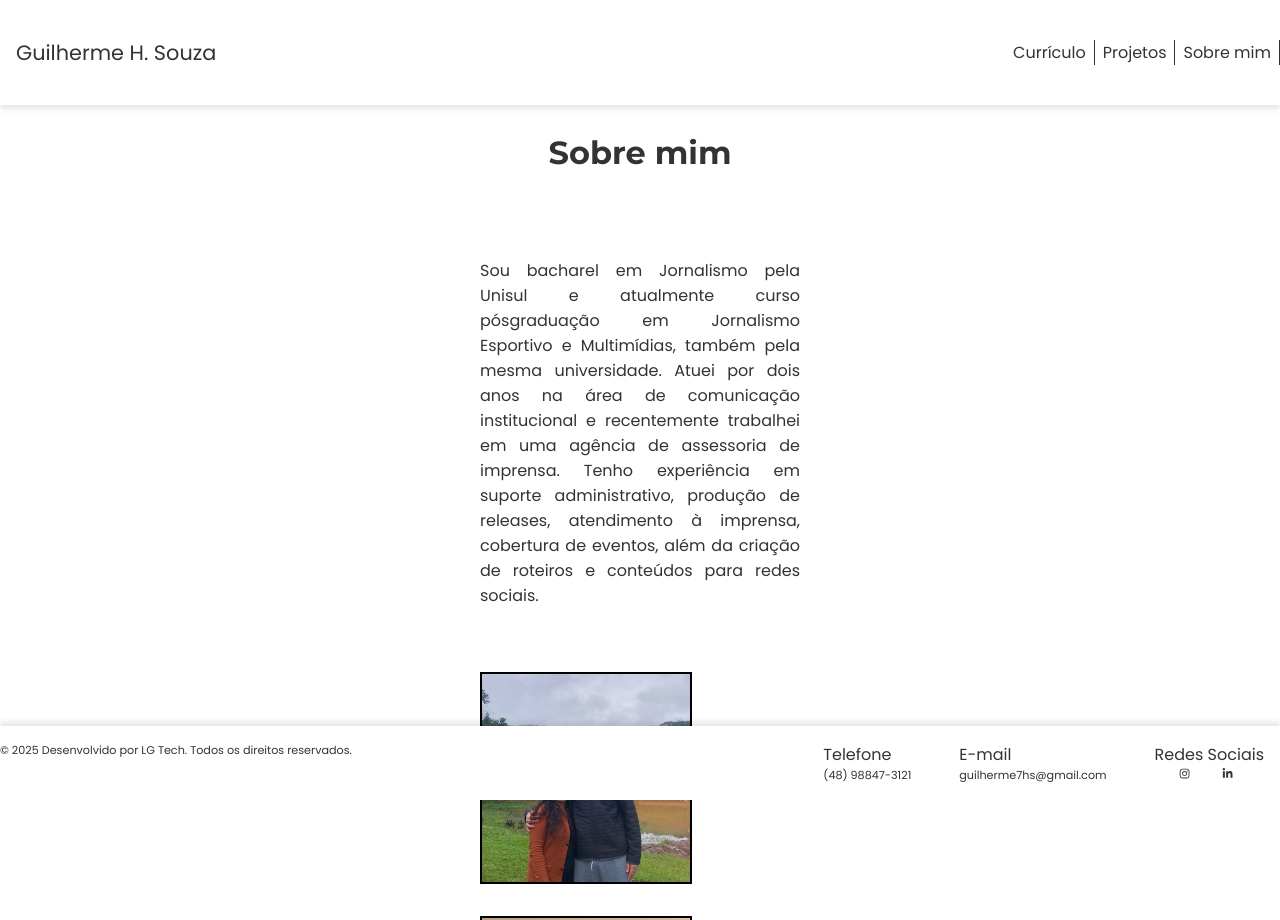
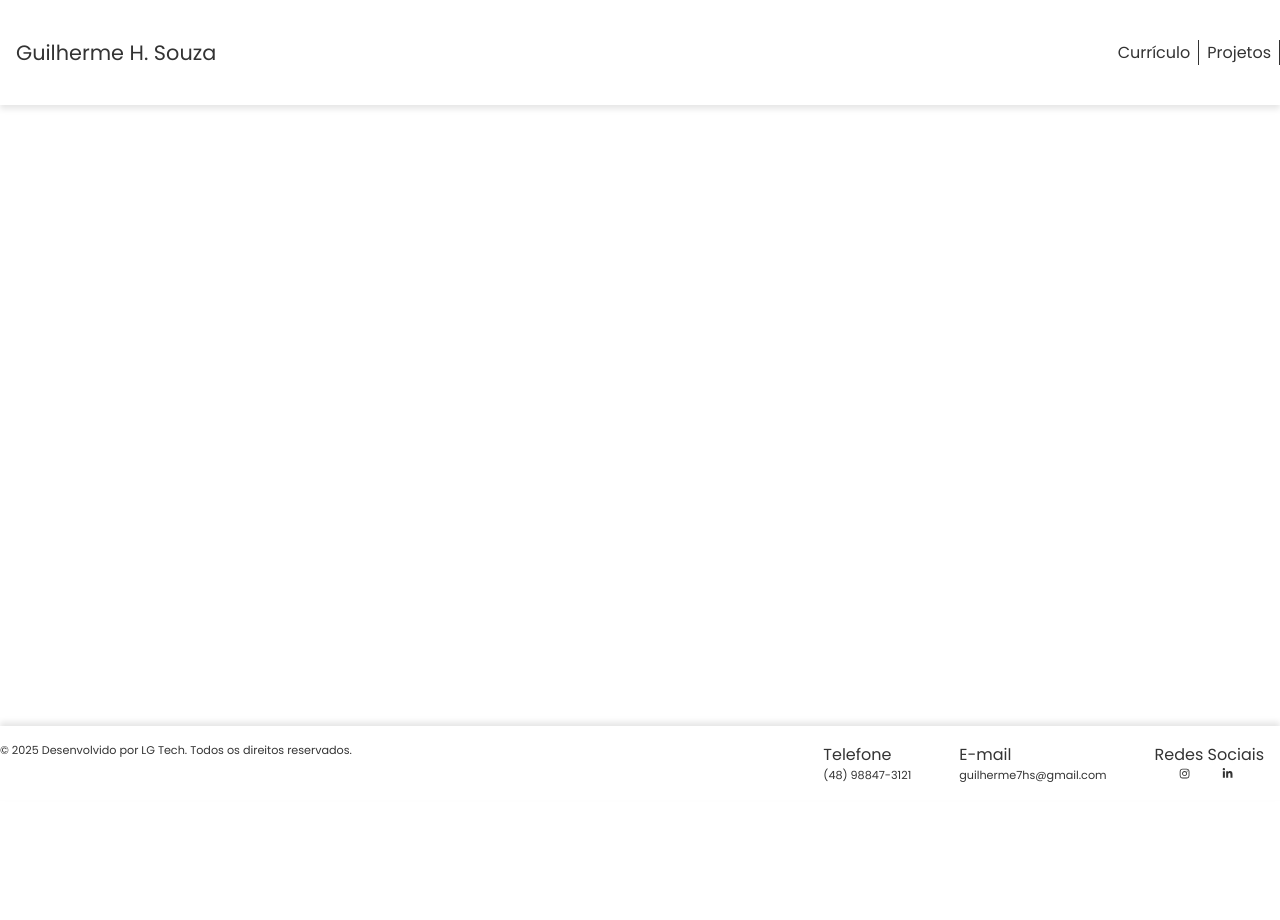
Before and after one commit to lucas14guesser/portifolio-gh, a React (Vite) app: page /sobre-mim in a window 1280 px wide. Shown: the top 920 px of the page. After the commit the page ends 800 px from the top, so only its background shows below. Built offline with nearby package versions, Linux system fonts and the light colour scheme.

Commit message:
fix: remove page sobremim

```diff
--- a/src/components/navbar/NavBar.jsx
+++ b/src/components/navbar/NavBar.jsx
@@ -14,9 +14,6 @@ function NavBar() {
                 <LinkItemLista to='/projetos'>
                     <ItemListaNav>Projetos</ItemListaNav>
                 </LinkItemLista>
-                <LinkItemLista to='/sobre-mim'>
-                    <ItemListaNav>Sobre mim</ItemListaNav>
-                </LinkItemLista>
             </ListaNav>
         </ContainerNavBar>
     )
--- a/src/pages/HomePage.jsx
+++ b/src/pages/HomePage.jsx
@@ -35,11 +35,10 @@ function HomePage() {
                 <SubcontainerBtn> {/* container row*/}
                     <BtnDefault to='/curriculo'>Currículo</BtnDefault>
                     <BtnDefault to='/projetos'>Projetos</BtnDefault>
-                    <BtnDefault to='/sobre-mim'>Sobre mim</BtnDefault>
                 </SubcontainerBtn>
 
                 <TextHomeDescript>
-                    Oi! Tudo bem? Meu nome é Guilherme Henrique Souza, mas pode me chamar de Gui. Tenho 22 anos, sou bacharel em Jornalismo pela Unisul e atualmente curso pós-graduação em Jornalismo Esportivo e Multimídias, também pela mesma universidade. Atuei por dois anos na área de comunicação institucional e recentemente trabalhei em uma agência de assessoria de imprensa. Tenho experiência em suporte administrativo, produção de releases, atendimento à imprensa, cobertura de eventos, além da criação de roteiros e conteúdos para redes sociais.
+                  Oi! Tudo bem? Me chamo Guilherme Henrique Souza, mas pode me chamar de Gui ou Guizão. Sou formado em Jornalismo pela Unisul e faço pós-graduação em Jornalismo Esportivo e Multimídias na mesma universidade. Atuo na área desde 2023, com passagem pela comunicação institucional e assessoria de imprensa nos setores público e privado. Tenho experiência na elaboração de releases, contato com veículos e jornalistas, cobertura de eventos e desenvolvimento de conteúdos para redes sociais. Estou disponível para atuar como PJ ou para integrar a equipe de comunicação da sua empresa, contribuindo para ampliar a presença digital e fortalecer seu posicionamento por meio de estratégias de comunicação.
                 </TextHomeDescript>
             </SubcontainerDescript>
         </ContainerHomePage>
--- a/src/pages/SobreMimPage.jsx
+++ b/src/pages/SobreMimPage.jsx
@@ -1,82 +1,82 @@
-import React, { useState } from 'react'
-import { AlbumFotos, ContainerSobreMimPage, ImgsSobreMim, SubcontainerImgs, SubcontainerTexts, SubcontainerTextsDescript, SubcontainerTextsImg, TextDefaultSobreMim, TitlePageSobreMim, TituloTextDescript } from '../styles/SobreMimPageStyles'
-import { PagBtn, Paginacao, TxtPaginacao } from '../styles/GlobalStyles';
+// import React, { useState } from 'react'
+// import { AlbumFotos, ContainerSobreMimPage, ImgsSobreMim, SubcontainerImgs, SubcontainerTexts, SubcontainerTextsDescript, SubcontainerTextsImg, TextDefaultSobreMim, TitlePageSobreMim, TituloTextDescript } from '../styles/SobreMimPageStyles'
+// import { PagBtn, Paginacao, TxtPaginacao } from '../styles/GlobalStyles';
 
-function SobreMimPage() {
-  const fatos = [
-    {
-      image: "/assets/fotos/eu-ana.jpg",
-      altImage: 'Foto minha com a Ana'
-    },
-    {
-      image: "/assets/fotos/eu-maya.png",
-      altImage: 'Foto minha com a Maya'
-    },
-    {
-      image: "/assets/fotos/eu-lucas.jpg",
-      altImage: 'Foto minha com o Lucas'
-    },
-    {
-      image: "/assets/fotos/amigos.jpg",
-      altImage: 'Foto minha com meus amigos'
-    },
-    {
-      image: "/assets/fotos/eu-isa.jpg",
-      altImage: 'Uma foto minha com a Isa'
-    },
-    {
-      image: "/assets/fotos/eu-maya-praia.jpg",
-      altImage: 'Foto minha com a Maya na praia'
-    },
-    {
-      image: "/assets/fotos/eu-maya-rg.jpg",
-      altImage: 'Foto minha com a Maya na roda gigante'
-    },
-    {
-      image: "/assets/fotos/familia.jpg",
-      altImage: 'Foto minha com meus pais'
-    },
+// function SobreMimPage() {
+//   const fatos = [
+//     {
+//       image: "/assets/fotos/eu-ana.jpg",
+//       altImage: 'Foto minha com a Ana'
+//     },
+//     {
+//       image: "/assets/fotos/eu-maya.png",
+//       altImage: 'Foto minha com a Maya'
+//     },
+//     {
+//       image: "/assets/fotos/eu-lucas.jpg",
+//       altImage: 'Foto minha com o Lucas'
+//     },
+//     {
+//       image: "/assets/fotos/amigos.jpg",
+//       altImage: 'Foto minha com meus amigos'
+//     },
+//     {
+//       image: "/assets/fotos/eu-isa.jpg",
+//       altImage: 'Uma foto minha com a Isa'
+//     },
+//     {
+//       image: "/assets/fotos/eu-maya-praia.jpg",
+//       altImage: 'Foto minha com a Maya na praia'
+//     },
+//     {
+//       image: "/assets/fotos/eu-maya-rg.jpg",
+//       altImage: 'Foto minha com a Maya na roda gigante'
+//     },
+//     {
+//       image: "/assets/fotos/familia.jpg",
+//       altImage: 'Foto minha com meus pais'
+//     },
 
-  ];
+//   ];
 
-  const SobreMim = [
-    {
-      sobreMim: "Sou bacharel em Jornalismo pela Unisul e atualmente curso pósgraduação em Jornalismo Esportivo e Multimídias, também pela mesma universidade. Atuei por dois anos na área de comunicação institucional e recentemente trabalhei em uma agência de assessoria de imprensa. Tenho experiência em suporte administrativo, produção de releases, atendimento à imprensa, cobertura de eventos, além da criação de roteiros e conteúdos para redes sociais."
-    },
-  ]
+//   const SobreMim = [
+//     {
+//       sobreMim: "Sou bacharel em Jornalismo pela Unisul e atualmente curso pósgraduação em Jornalismo Esportivo e Multimídias, também pela mesma universidade. Atuei por dois anos na área de comunicação institucional e recentemente trabalhei em uma agência de assessoria de imprensa. Tenho experiência em suporte administrativo, produção de releases, atendimento à imprensa, cobertura de eventos, além da criação de roteiros e conteúdos para redes sociais."
+//     },
+//   ]
 
-  const curiosidade = [
-    {
-      curiosidade: "Um dia, minha namorada Ana e eu fizemos uma trend no TikTok: um animal que eu seria, um lugar que eu seria, uma flor que eu seria, um personagem que eu seria, a foto preferida dela, meu estilo, o jogo que eu seria, a cor que eu seria e a série que eu seria.",
-    },
-  ]
+//   const curiosidade = [
+//     {
+//       curiosidade: "Um dia, minha namorada Ana e eu fizemos uma trend no TikTok: um animal que eu seria, um lugar que eu seria, uma flor que eu seria, um personagem que eu seria, a foto preferida dela, meu estilo, o jogo que eu seria, a cor que eu seria e a série que eu seria.",
+//     },
+//   ]
 
-  return (
-    <ContainerSobreMimPage>
-      <TitlePageSobreMim>Sobre mim</TitlePageSobreMim>
+//   return (
+//     <ContainerSobreMimPage>
+//       <TitlePageSobreMim>Sobre mim</TitlePageSobreMim>
 
-      {SobreMim.map((sobre, index) => (
-        <SubcontainerTexts key={index}>
-          <TextDefaultSobreMim>{sobre.sobreMim}</TextDefaultSobreMim>
-        </SubcontainerTexts>
-      ))}
+//       {SobreMim.map((sobre, index) => (
+//         <SubcontainerTexts key={index}>
+//           <TextDefaultSobreMim>{sobre.sobreMim}</TextDefaultSobreMim>
+//         </SubcontainerTexts>
+//       ))}
 
-      <AlbumFotos>
-        {fatos.map((fato, index) => (
-          <ImgsSobreMim key={index} src={fato.image} alt={fato.altImage} title={fato.altImage} />
-        ))}
-      </AlbumFotos>
+//       <AlbumFotos>
+//         {fatos.map((fato, index) => (
+//           <ImgsSobreMim key={index} src={fato.image} alt={fato.altImage} title={fato.altImage} />
+//         ))}
+//       </AlbumFotos>
 
-      <TitlePageSobreMim>Curiosidade</TitlePageSobreMim>
+//       <TitlePageSobreMim>Curiosidade</TitlePageSobreMim>
 
-      {curiosidade.map((curi, index) => (
-        <SubcontainerTexts key={index} style={{alignItems: 'center'}}>
-          <ImgsSobreMim src="/assets/fotos/quadro.jpg" alt="Foto quadro curiosidades" title="Foto quadro curiosidades" />
-          <TextDefaultSobreMim>{curi.curiosidade}</TextDefaultSobreMim>
-        </SubcontainerTexts>
-      ))}
-    </ContainerSobreMimPage>
-  )
-}
+//       {curiosidade.map((curi, index) => (
+//         <SubcontainerTexts key={index} style={{alignItems: 'center'}}>
+//           <ImgsSobreMim src="/assets/fotos/quadro.jpg" alt="Foto quadro curiosidades" title="Foto quadro curiosidades" />
+//           <TextDefaultSobreMim>{curi.curiosidade}</TextDefaultSobreMim>
+//         </SubcontainerTexts>
+//       ))}
+//     </ContainerSobreMimPage>
+//   )
+// }
 
-export default SobreMimPage
+// export default SobreMimPage
--- a/src/router/Router.jsx
+++ b/src/router/Router.jsx
@@ -1,7 +1,7 @@
 import React from 'react'
 import { Route, Routes } from 'react-router-dom'
 import HomePage from '../pages/HomePage'
-import SobreMimPage from '../pages/SobreMimPage'
+// import SobreMimPage from '../pages/SobreMimPage'
 import ProjetosPage from '../pages/ProjetosPage'
 import CurriculoPage from '../pages/CurriculoPage'
 
@@ -9,7 +9,7 @@ function Router() {
   return (
     <Routes>
         <Route path='/' element={<HomePage /> } />
-        <Route path='/sobre-mim' element={<SobreMimPage /> } />
+        {/* <Route path='/sobre-mim' element={<SobreMimPage /> } /> */}
         <Route path='/projetos' element={<ProjetosPage /> } />
         <Route path='/curriculo' element={<CurriculoPage /> } />
     </Routes>
--- a/src/styles/SobreMimPageStyles.js
+++ b/src/styles/SobreMimPageStyles.js
@@ -1,183 +1,183 @@
-import styled from "styled-components";
+// import styled from "styled-components";
 
-export const ContainerSobreMimPage = styled.div`
-    display: flex;
-    flex-direction: column;
-    justify-content: center;
-    margin: 7rem 30rem;
-    gap: 3rem;
+// export const ContainerSobreMimPage = styled.div`
+//     display: flex;
+//     flex-direction: column;
+//     justify-content: center;
+//     margin: 7rem 30rem;
+//     gap: 3rem;
 
-    @media (max-width: 430px) {
-        margin: 7rem 2rem;
-        gap: 1rem;
-    }
+//     @media (max-width: 430px) {
+//         margin: 7rem 2rem;
+//         gap: 1rem;
+//     }
 
-    @media (min-width: 431px) and (max-width: 600px) {
-        margin: 7rem 4rem;
-        gap: 1rem;
-    }
+//     @media (min-width: 431px) and (max-width: 600px) {
+//         margin: 7rem 4rem;
+//         gap: 1rem;
+//     }
 
-    @media (min-width: 601px) and (max-width: 800px) {
-        margin: 7rem 6rem;
-    }
+//     @media (min-width: 601px) and (max-width: 800px) {
+//         margin: 7rem 6rem;
+//     }
 
-    @media (min-width: 801px) and (max-width: 1250px) {
-        margin: 7rem 3rem;
-    }
-`
-export const TitlePageSobreMim = styled.h1`
-    text-align: center;
+//     @media (min-width: 801px) and (max-width: 1250px) {
+//         margin: 7rem 3rem;
+//     }
+// `
+// export const TitlePageSobreMim = styled.h1`
+//     text-align: center;
 
-    @media (max-width: 430px) {
-        font-size: .7rem;
-    }
+//     @media (max-width: 430px) {
+//         font-size: .7rem;
+//     }
 
-    @media (min-width: 431px) and (max-width: 600px) {
-        font-size: 1.1rem;
-    }
+//     @media (min-width: 431px) and (max-width: 600px) {
+//         font-size: 1.1rem;
+//     }
 
-    @media (min-width: 601px) and (max-width: 800px) {
-        font-size: 1.5rem;
-    }
-`
-export const SubcontainerTexts = styled.div`
-    display: flex;
-    flex-direction: column;
-    align-items: flex-start;
-    justify-content: center;
-    gap: 2rem;
+//     @media (min-width: 601px) and (max-width: 800px) {
+//         font-size: 1.5rem;
+//     }
+// `
+// export const SubcontainerTexts = styled.div`
+//     display: flex;
+//     flex-direction: column;
+//     align-items: flex-start;
+//     justify-content: center;
+//     gap: 2rem;
 
-    @media (max-width: 430px) {
-        gap: 1rem;
-    }
+//     @media (max-width: 430px) {
+//         gap: 1rem;
+//     }
 
-    @media (min-width: 431px) and (max-width: 600px) {
-        gap: 1rem;
-    }
+//     @media (min-width: 431px) and (max-width: 600px) {
+//         gap: 1rem;
+//     }
 
-    @media (min-width: 601px) and (max-width: 800px) {
-        gap: 1rem;
-    }
-`
-export const TextDefaultSobreMim = styled.p`
-    text-align: justify;
-    font-size: 1rem;
+//     @media (min-width: 601px) and (max-width: 800px) {
+//         gap: 1rem;
+//     }
+// `
+// export const TextDefaultSobreMim = styled.p`
+//     text-align: justify;
+//     font-size: 1rem;
 
-    @media (max-width: 430px) {
-        font-size: .5rem;
-    }
+//     @media (max-width: 430px) {
+//         font-size: .5rem;
+//     }
 
-    @media (min-width: 431px) and (max-width: 600px) {
-        font-size: .7rem;
-    }
+//     @media (min-width: 431px) and (max-width: 600px) {
+//         font-size: .7rem;
+//     }
 
-    @media (min-width: 601px) and (max-width: 800px) {
-        font-size: .9rem;
-    }
-`
-export const SubcontainerTextsImg = styled.div`
-    display: flex;
-    flex-direction: row;
-    width: 100%;
-    background-color: #EAEAEA;
+//     @media (min-width: 601px) and (max-width: 800px) {
+//         font-size: .9rem;
+//     }
+// `
+// export const SubcontainerTextsImg = styled.div`
+//     display: flex;
+//     flex-direction: row;
+//     width: 100%;
+//     background-color: #EAEAEA;
 
-    @media (max-width: 430px) {
-        flex-direction: column;
-    }
+//     @media (max-width: 430px) {
+//         flex-direction: column;
+//     }
 
-    @media (min-width: 431px) and (max-width: 600px) {
-        flex-direction: column;
-    }
+//     @media (min-width: 431px) and (max-width: 600px) {
+//         flex-direction: column;
+//     }
 
-    @media (min-width: 601px) and (max-width: 800px) {
-        flex-direction: column;
-    }
-`
-export const SubcontainerTextsDescript = styled.div`
-    display: flex;
-    flex-direction: column;
-    width: 40%;
-    padding: 1rem;
-    gap: 1rem;
+//     @media (min-width: 601px) and (max-width: 800px) {
+//         flex-direction: column;
+//     }
+// `
+// export const SubcontainerTextsDescript = styled.div`
+//     display: flex;
+//     flex-direction: column;
+//     width: 40%;
+//     padding: 1rem;
+//     gap: 1rem;
 
-    @media (max-width: 430px) {
-        width: 90%;
-        gap: .3rem;
-    }
+//     @media (max-width: 430px) {
+//         width: 90%;
+//         gap: .3rem;
+//     }
 
-    @media (min-width: 431px) and (max-width: 600px) {
-        width: 90%;
-        gap: .3rem;
-    }
+//     @media (min-width: 431px) and (max-width: 600px) {
+//         width: 90%;
+//         gap: .3rem;
+//     }
 
-    @media (min-width: 601px) and (max-width: 800px) {
-        width: 90%;
-        gap: .3rem;
-    }
-`
-export const SubcontainerImgs = styled.div`
-    display: flex;
-    flex-direction: column;
-    width: 60%;
-    padding: 5rem;
+//     @media (min-width: 601px) and (max-width: 800px) {
+//         width: 90%;
+//         gap: .3rem;
+//     }
+// `
+// export const SubcontainerImgs = styled.div`
+//     display: flex;
+//     flex-direction: column;
+//     width: 60%;
+//     padding: 5rem;
 
-    @media (max-width: 430px) {
-        width: 100%;
-    }
+//     @media (max-width: 430px) {
+//         width: 100%;
+//     }
 
-    @media (min-width: 431px) and (max-width: 600px) {
-        width: 100%;
-    }
+//     @media (min-width: 431px) and (max-width: 600px) {
+//         width: 100%;
+//     }
 
-    @media (min-width: 601px) and (max-width: 800px) {
-        width: 100%;
-    }
-`
-export const TituloTextDescript = styled.p`
-    font-size: 1.3rem;
+//     @media (min-width: 601px) and (max-width: 800px) {
+//         width: 100%;
+//     }
+// `
+// export const TituloTextDescript = styled.p`
+//     font-size: 1.3rem;
 
-    @media (max-width: 430px) {
-        font-size: .7rem;
-    }
+//     @media (max-width: 430px) {
+//         font-size: .7rem;
+//     }
 
-    @media (min-width: 431px) and (max-width: 600px) {
-        font-size: .7rem;
-    }
+//     @media (min-width: 431px) and (max-width: 600px) {
+//         font-size: .7rem;
+//     }
 
-    @media (min-width: 601px) and (max-width: 800px) {
-        font-size: .9rem;
-    }
-`
-export const ImgsSobreMim = styled.img`
-    width: 13rem;
-    height: 13rem;
-    transition: transform .5s;
-    border: 2px solid #000;
+//     @media (min-width: 601px) and (max-width: 800px) {
+//         font-size: .9rem;
+//     }
+// `
+// export const ImgsSobreMim = styled.img`
+//     width: 13rem;
+//     height: 13rem;
+//     transition: transform .5s;
+//     border: 2px solid #000;
 
-    &:hover {
-        transform: scale(1.5);
-    }
+//     &:hover {
+//         transform: scale(1.5);
+//     }
 
-    @media (max-width: 430px) {
-        width: 9rem;
-        height: 9rem;
-    }
+//     @media (max-width: 430px) {
+//         width: 9rem;
+//         height: 9rem;
+//     }
 
-    @media (min-width: 431px) and (max-width: 600px) {
-        width: 10rem;
-        height: 10rem;
-    }
+//     @media (min-width: 431px) and (max-width: 600px) {
+//         width: 10rem;
+//         height: 10rem;
+//     }
 
-    @media (min-width: 601px) and (max-width: 800px) {
-        width: 11rem;
-        height: 11rem;
-    }
-`
-export const AlbumFotos = styled.div`
-    display: flex;
-    flex-direction: row;
-    gap: 2rem;
-    align-items: center;
-    flex-wrap: wrap;
-    width: 100%;
-`
+//     @media (min-width: 601px) and (max-width: 800px) {
+//         width: 11rem;
+//         height: 11rem;
+//     }
+// `
+// export const AlbumFotos = styled.div`
+//     display: flex;
+//     flex-direction: row;
+//     gap: 2rem;
+//     align-items: center;
+//     flex-wrap: wrap;
+//     width: 100%;
+// `
```
